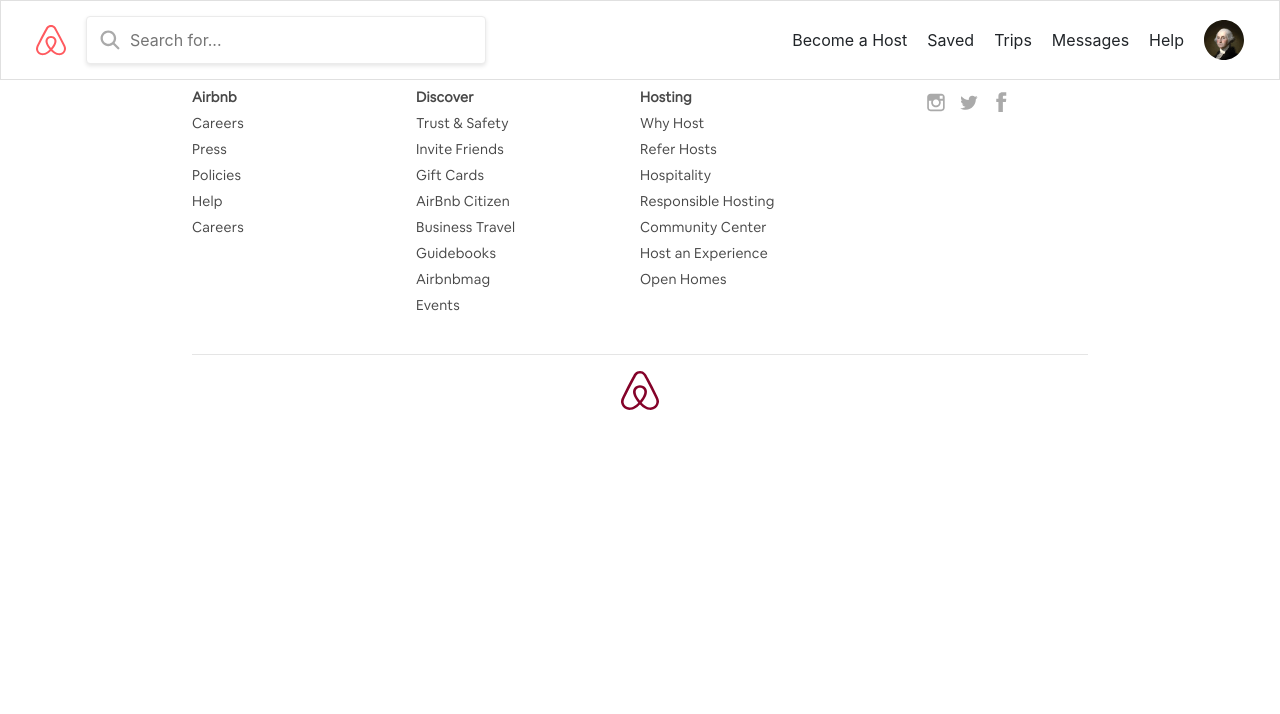
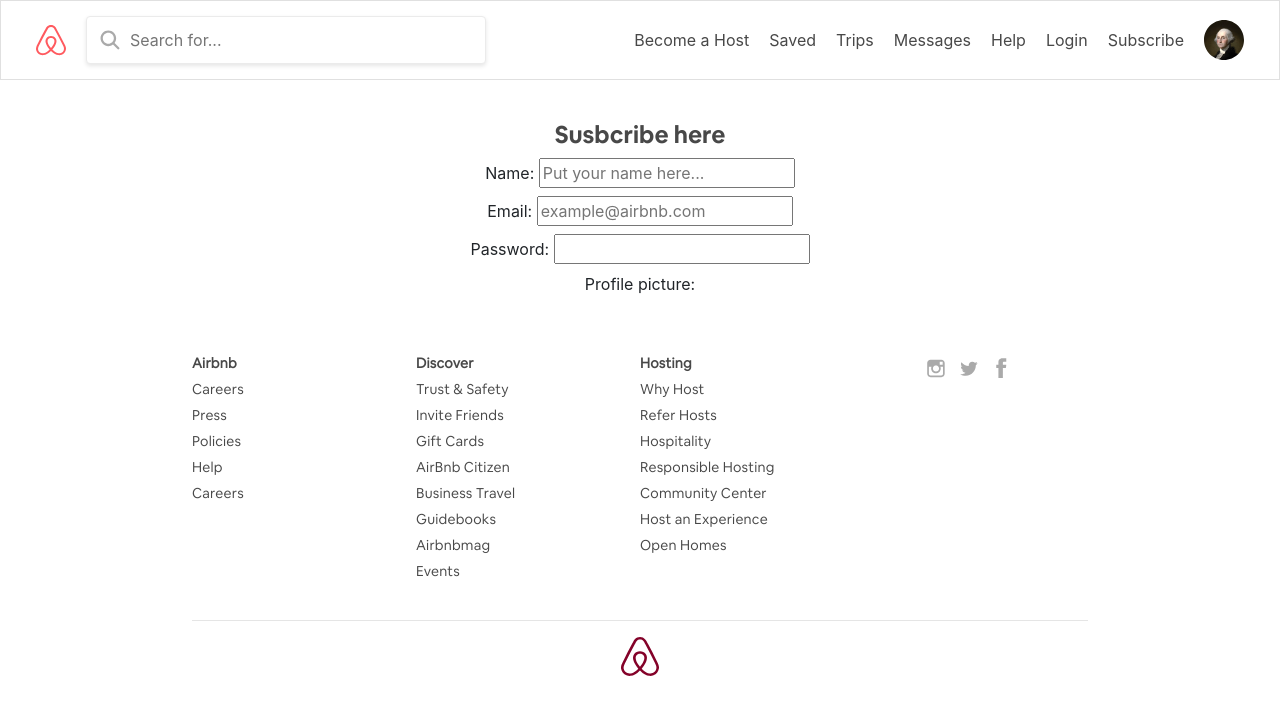
Before and after one commit to laurastromboni/airbnb-clone, a React (Create React App) app: page /subscription in a window 1280 px wide. Shown: the top 714 px of the page. Built offline with nearby package versions, Linux system fonts and the light colour scheme.

Commit message:
Links NavBar & Footer

```diff
--- a/src/App.js
+++ b/src/App.js
@@ -7,6 +7,13 @@
 import Footer from "./components/Footer.js";
 import NotFound from "./components/NotFound.js";
 import SingleMap from "./components/SingleMap.js";
+import BecomeHost from "./components/BecomeHost";
+import Subscription from "./components/Subscription";
+import Login from "./components/Login";
+import Help from "./components/Help";
+import Messages from "./components/Messages";
+import Trips from "./components/Trips";
+import Saved from "./components/Saved";
 
 import './components/style/App.scss';
 import './components/style/FontColors.scss';
@@ -22,6 +29,13 @@
           <Route path="/houses/:houseId" component={PlaceDetails}/>
           <Route path="/houses" component={PlacesList} />
           <Route path="/maps" component={SingleMap}/>
+          <Route path="/becomehost" component={BecomeHost}/>
+          <Route path="/subscription" component={Subscription}/>
+          <Route path="/login" component={Login}/>
+          <Route path="/help" component={Help}/>
+          <Route path="/messages" component={Messages}/>
+          <Route path="/trips" component={Trips}/>
+          <Route path="/saved" component={Saved}/>
 
           <Route component = {NotFound} />
         </Switch>
--- /dev/null
+++ b/src/components/BecomeHost.js
@@ -0,0 +1,24 @@
+import React, { Component } from "react";
+import "./style/BecomeHost.scss";
+
+class BecomeHost extends Component {
+  constructor(props) {
+    super(props);
+
+
+  }
+
+  render() {
+    return(
+      <section className="become-host">
+        <form>
+          <label>
+
+          </label>
+        </form>
+      </section>
+    )
+  }
+}
+
+export default BecomeHost;
--- a/src/components/Footer.js
+++ b/src/components/Footer.js
@@ -16,32 +16,32 @@
       <div className="list">
         <ul className="col-lg-3">
           <h5><b>Airbnb</b></h5>
-          <li><h5>Careers</h5></li>
-          <li><h5>Press</h5></li>
-          <li><h5>Policies</h5></li>
-          <li><h5>Help</h5></li>
-          <li><h5>Careers</h5></li>
+          <a href=""><li><h5>Careers</h5></li></a>
+          <a href=""><li><h5>Press</h5></li></a>
+          <a href=""><li><h5>Policies</h5></li></a>
+          <a href=""><li><h5>Help</h5></li></a>
+          <a href=""><li><h5>Careers</h5></li></a>
         </ul>
         <ul className="col-lg-3">
           <h5><b>Discover</b></h5>
-          <li><h5>Trust & Safety</h5></li>
-          <li><h5>Invite Friends</h5></li>
-          <li><h5>Gift Cards</h5></li>
-          <li><h5>AirBnb Citizen</h5></li>
-          <li><h5>Business Travel</h5></li>
-          <li><h5>Guidebooks</h5></li>
-          <li><h5>Airbnbmag</h5></li>
-          <li><h5>Events</h5></li>
+          <a href=""><li><h5>Trust & Safety</h5></li></a>
+          <a href=""><li><h5>Invite Friends</h5></li></a>
+          <a href=""><li><h5>Gift Cards</h5></li></a>
+          <a href=""><li><h5>AirBnb Citizen</h5></li></a>
+          <a href=""><li><h5>Business Travel</h5></li></a>
+          <a href=""><li><h5>Guidebooks</h5></li></a>
+          <a href=""><li><h5>Airbnbmag</h5></li></a>
+          <a href=""><li><h5>Events</h5></li></a>
         </ul>
         <ul className="col-lg-3">
           <h5><b>Hosting</b></h5>
-          <li><h5>Why Host</h5></li>
-          <li><h5>Refer Hosts</h5></li>
-          <li><h5>Hospitality</h5></li>
-          <li><h5>Responsible Hosting</h5></li>
-          <li><h5>Community Center</h5></li>
-          <li><h5>Host an Experience</h5></li>
-          <li><h5>Open Homes</h5></li>
+          <a href=""><li><h5>Why Host</h5></li></a>
+          <a href=""><li><h5>Refer Hosts</h5></li></a>
+          <a href=""><li><h5>Hospitality</h5></li></a>
+          <a href=""><li><h5>Responsible Hosting</h5></li></a>
+          <a href=""><li><h5>Community Center</h5></li></a>
+          <a href=""><li><h5>Host an Experience</h5></li></a>
+          <a href=""><li><h5>Open Homes</h5></li></a>
         </ul>
         <ul className="col-lg-3">
           <div className="social-medias">
--- /dev/null
+++ b/src/components/Help.js
@@ -0,0 +1,13 @@
+import React, { Component } from "react";
+
+class Help extends Component {
+  render() {
+    return(
+      <section>
+
+      </section>
+    )
+  }
+}
+
+export default Help;
--- /dev/null
+++ b/src/components/Login.js
@@ -0,0 +1,13 @@
+import React, { Component } from "react";
+
+class Login extends Component {
+  render() {
+    return(
+      <section>
+
+      </section>
+    )
+  }
+}
+
+export default Login;
--- /dev/null
+++ b/src/components/Messages.js
@@ -0,0 +1,13 @@
+import React, { Component } from "react";
+
+class Messages extends Component {
+  render() {
+    return(
+      <section>
+
+      </section>
+    )
+  }
+}
+
+export default Messages;
--- a/src/components/NavBar.js
+++ b/src/components/NavBar.js
@@ -33,11 +33,13 @@
         </div>
         <div className="NavBar-rightside-1 col-lg-8 col-md-8 col-sm-8 col-xs-10">
           <ul>
-            <li>Become a Host</li>
-            <li>Saved</li>
-            <li>Trips</li>
-            <li>Messages</li>
-            <li>Help</li>
+            <Link to="/becomehost"><li>Become a Host</li></Link>
+            <Link to="/saved"><li>Saved</li></Link>
+            <Link to="/trips"><li>Trips</li></Link>
+            <Link to="/messages"><li>Messages</li></Link>
+            <Link to="/help"><li>Help</li></Link>
+            <Link to="/login"><li>Login</li></Link>
+            <Link to="/subscription"><li>Subscribe</li></Link>
           </ul>
           <img src={user} className="App-user" alt="logo" />
         </div>
--- /dev/null
+++ b/src/components/Saved.js
@@ -0,0 +1,13 @@
+import React, { Component } from "react";
+
+class Saved extends Component {
+  render() {
+    return(
+      <section>
+
+      </section>
+    )
+  }
+}
+
+export default Saved;
--- /dev/null
+++ b/src/components/Subscription.js
@@ -0,0 +1,50 @@
+import React, {Component} from "react";
+import "./style/Subscription.scss";
+
+
+class Subscription extends Component {
+  constructor(props) {
+    super(props);
+
+    this.state = {
+      fullName: "",
+      email: "",
+      password: "",
+    }
+  }
+
+  genericSync(event) {
+    const {name, value} = event.target;
+
+    this.setState({[name] : value});
+  }
+
+  render() {
+
+    return(
+      <section className="Subscription">
+        <h2>Susbcribe here</h2>
+
+        <form >
+          <label>
+            Name: <input onChange={event => this.genericSync(event)} value={this.state.fullName} type="text" name="fullName" placeholder="Put your name here..." />
+          </label>
+
+          <label>
+            Email: <input onChange={event => this.genericSync(event)} value={this.state.email} type="mail" name="email" placeholder="example@airbnb.com" />
+          </label>
+
+          <label>
+            Password: <input onChange={event => this.genericSync(event)} value={this.state.password} type="password" name="password" place="Type your password here" />
+          </label>
+
+          <label>
+            Profile picture:
+          </label>
+        </form>
+      </section>
+    )
+  }
+}
+
+export default Subscription;
--- /dev/null
+++ b/src/components/Trips.js
@@ -0,0 +1,13 @@
+import React, { Component } from "react";
+
+class Trips extends Component {
+  render() {
+    return(
+      <section>
+
+      </section>
+    )
+  }
+}
+
+export default Trips;
--- /dev/null
+++ b/src/components/style/BecomeHost.scss
@@ -0,0 +1,3 @@
+.become-host {
+  padding-top: 120px;
+}
--- /dev/null
+++ b/src/components/style/Subscription.scss
@@ -0,0 +1,7 @@
+.Subscription {
+  padding-top: 120px;
+}
+
+.Subscription label {
+  display: block;
+}
```
